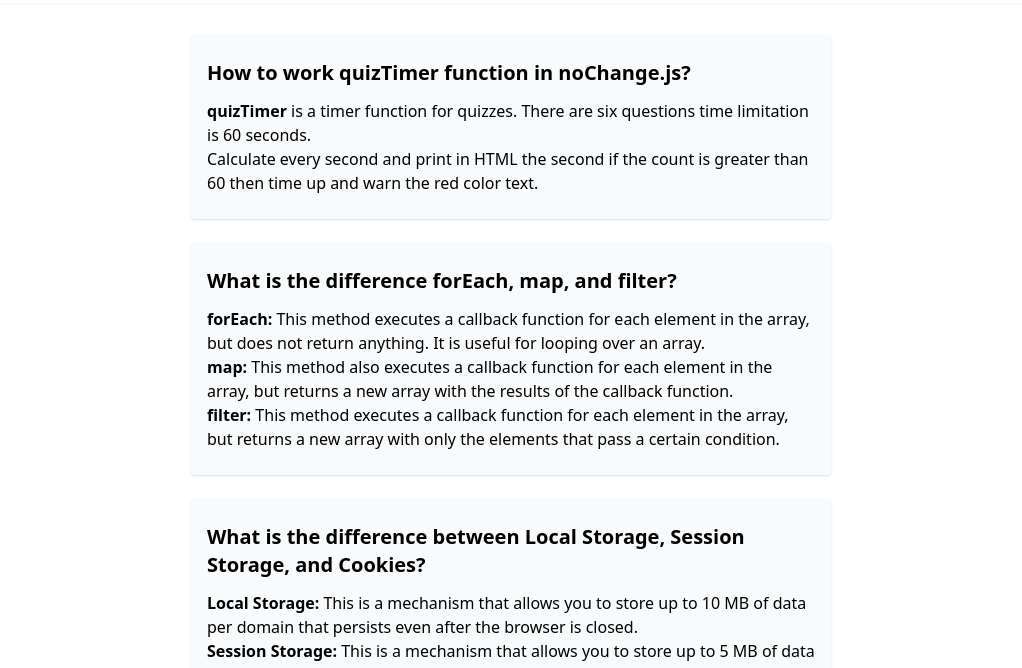
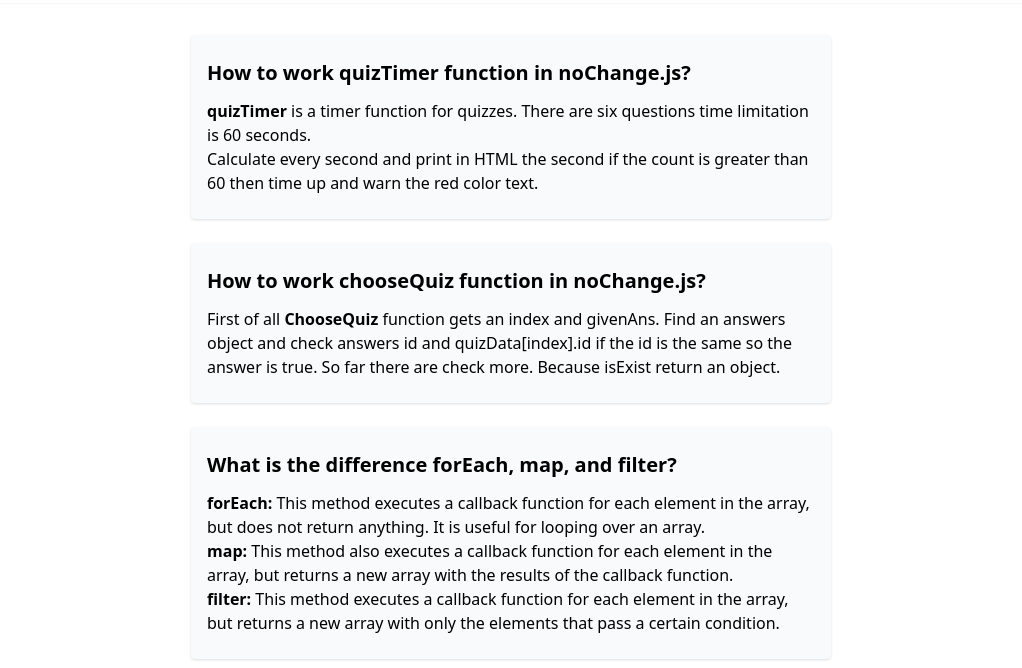
Before and after one commit to sheik-mostafizur/quiz-hero-phb7, a plain HTML site: page blog.html in a window 1280 px wide. Shown: the part 61-729 px from the top of the page, without its empty margins (129-1151 px from the left). Drawn offline with nearby package versions, Linux system fonts and the light colour scheme.

```diff
--- a/blog.html
+++ b/blog.html
@@ -56,6 +56,14 @@
         red color text.</p>
     </article>
     <!-- end quizTimer function -->
+
+    <!-- start chooseQuiz function -->
+    <article class="shadow rounded px-4 py-6 bg-gray-50 hover:shadow-lg transition">
+      <h2 class="font-bold text-xl mb-3">How to work chooseQuiz function in noChange.js?</h2>
+      <p>First of all <b>ChooseQuiz</b> function gets an index and givenAns. Find an answers object and check answers id
+        and quizData[index].id if the id is the same so the answer is true. So far there are check more. Because isExist return an object.</p>
+    </article>
+    <!-- end chooseQuiz function -->
 
 
     <!-- start forEach, map, and filter -->
--- a/index.js
+++ b/index.js
@@ -64,7 +64,7 @@
     <div class="h-8 w-8 bg-green-300 rounded-full flex justify-center items-center text-green-800 mr-3">
       ${i + 1}
     </div>
-    <p class="text-gray-800 text-sm">${quiz.quetion}</p>
+    <p class="text-gray-800 text-sm">${quiz.question}</p>
   </div>
   <div class="grid grid-cols-2 gap-4 mt-5">
     ${displayQuizOptions(quiz.options, i)}
```
